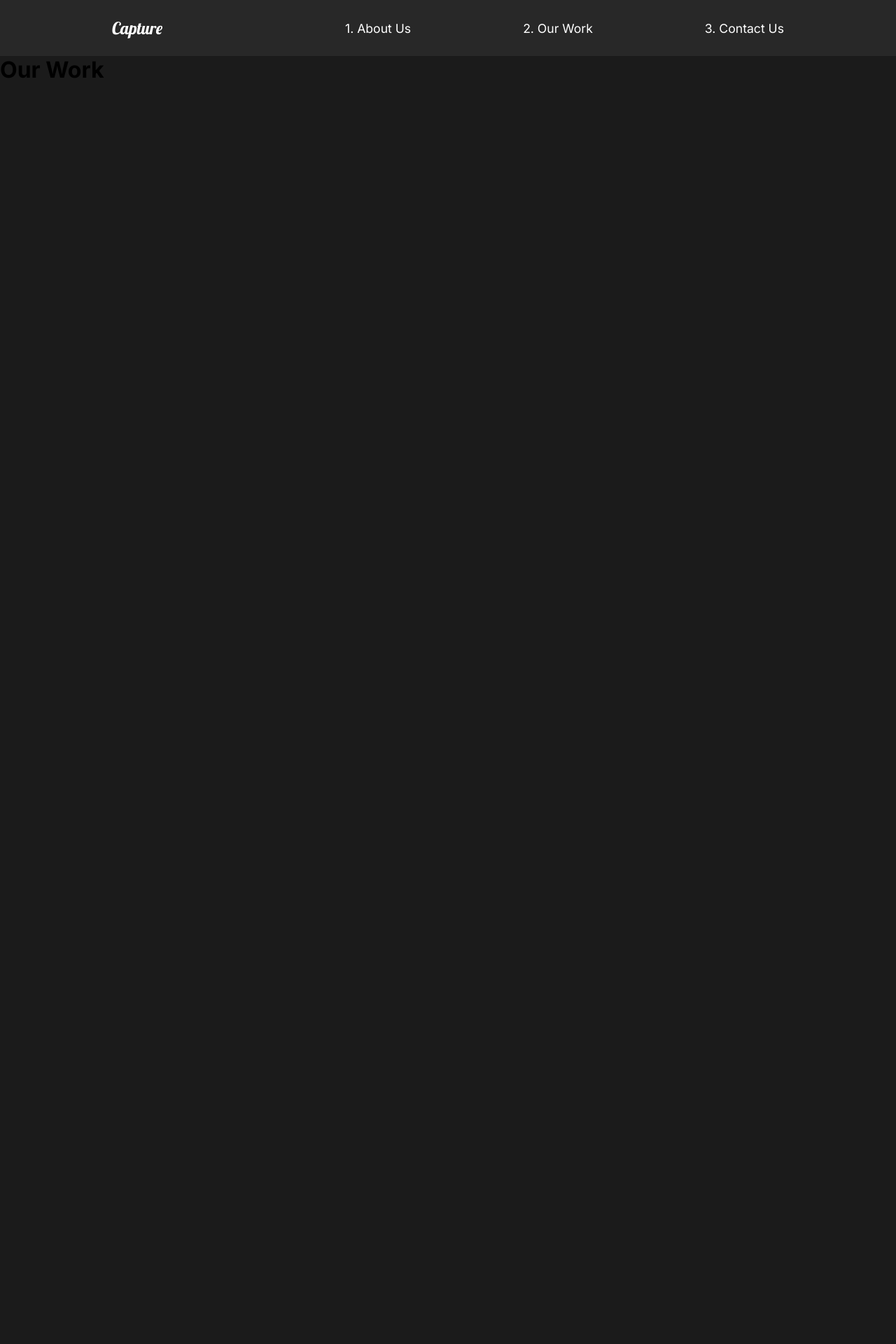
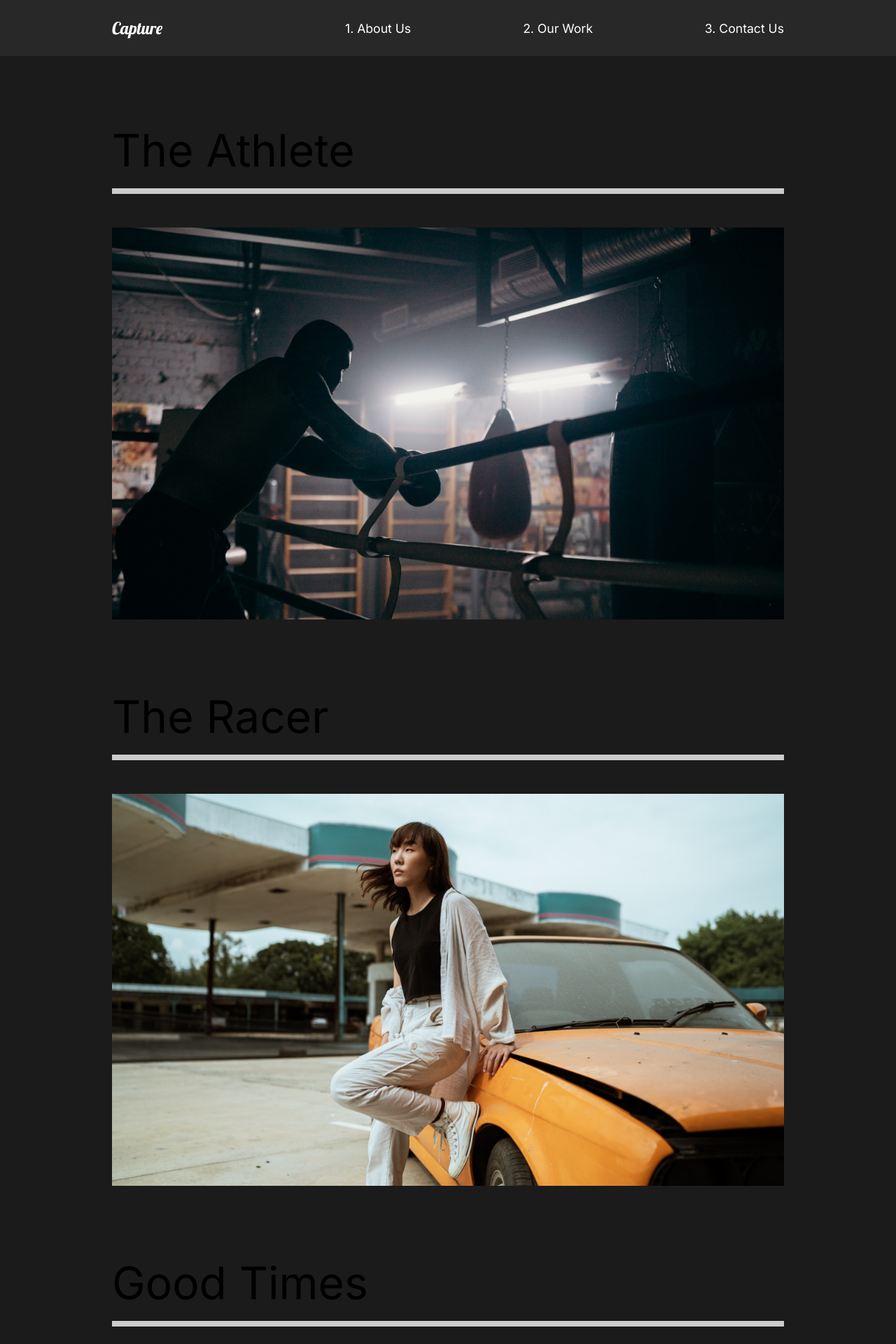
Before and after one commit to jos3ph-m/Capture, a React (Create React App) app: page /work in a window 1280 px wide. Shown: the top 1920 px of the page at 70% size. Before the commit the page ends 800 px from the top, so only its background shows below. Built offline with nearby package versions, Linux system fonts and the light colour scheme.

Commit message:
Some styles for OurWork and images added

```diff
--- a/src/pages/OurWork.js
+++ b/src/pages/OurWork.js
@@ -9,10 +9,52 @@ import goodtimes from '../img/goodtimes-small.png'
 
 const OurWork = () => {
   return(
-    <div>
-      <h1>Our Work</h1>
-    </div>
+    <Work>
+      <Movie>
+        <h2>The Athlete</h2>
+        <div className="line"></div>
+        <Link>
+          <img src={athlete} alt="athlete"/>
+        </Link>
+      </Movie>
+      <Movie>
+        <h2>The Racer</h2>
+        <div className="line"></div>
+        <Link>
+          <img src={theracer} alt="the racer"/>
+        </Link>
+      </Movie>
+      <Movie>
+        <h2>Good Times</h2>
+        <div className="line"></div>
+        <Link>
+          <img src={goodtimes} alt="good times"/>
+        </Link>
+      </Movie>
+    </Work>
   )
-}
+};
+
+const Work = styled.div`
+  min-height: 100vh;
+  overflow: hidden;
+  padding: 5rem 10rem;
+  h2 {
+    padding: 1rem 0rem;
+  }
+`
+const Movie = styled.div`
+  padding-bottom: 5rem;
+  .line{
+    height: 0.5rem;
+    background: #cccccc;
+    margin-bottom: 3rem;
+  }
+  img{
+    width: 100%;
+    height: 70vh;
+    object-fit: cover;
+  }
+`
 
 export default OurWork;
```
Also changed, not shown: 1 other file (tests, documents, lock files or other folders).
